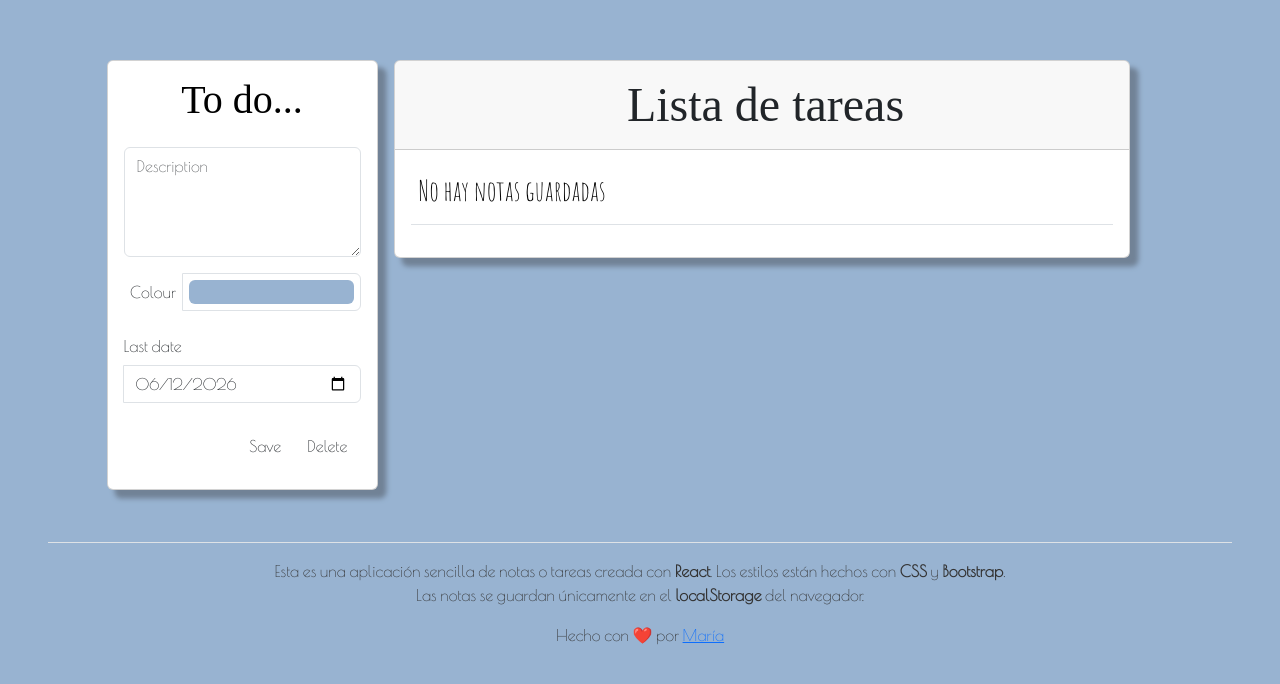
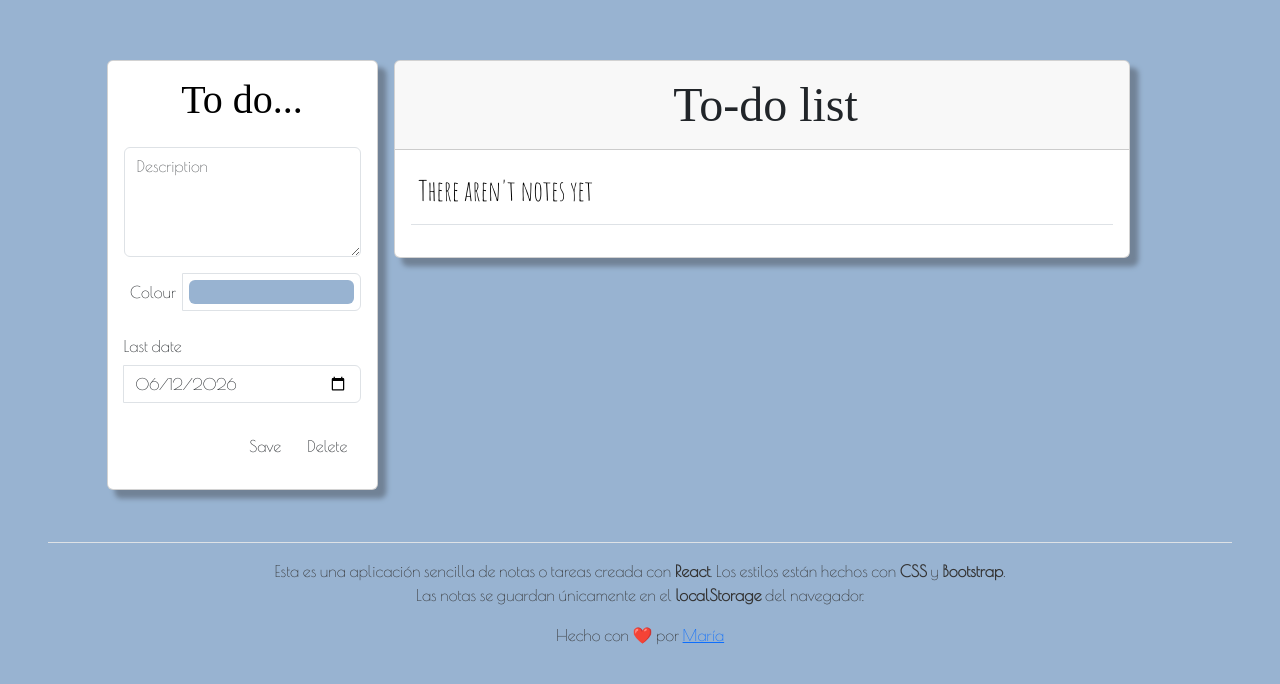
Before and after one commit to marialgoliva/crudReactLocal, a React (Vite) app: page / in a window 1280 px wide. Shown: the top 684 px of the page. Built offline with nearby package versions, Linux system fonts and the light colour scheme; a web font is replaced by a local one.

Commit message:
Change Spanish labels to English in ListaNotas

```diff
--- a/src/components/ListaNotas.jsx
+++ b/src/components/ListaNotas.jsx
@@ -5,7 +5,7 @@ const ListaNotas = ({ notas, confirmarBorrado, setNota }) => {
 
       <div className="card lista">
         <div className="card-header text-center ps-4 listaTitle">
-          Lista de tareas
+          To-do list
         </div>
         <div className="card-body">
           <table className="table">
@@ -13,10 +13,10 @@ const ListaNotas = ({ notas, confirmarBorrado, setNota }) => {
               {notas && notas.length
                 ? (
                   notas.map((nota, index) => (
-                    <Nota confirmarBorrado={confirmarBorrado} key={index} nota={nota} setNota={setNota} />))
+                    <Note confirmarBorrado={confirmarBorrado} key={index} nota={nota} setNota={setNota} />))
                 ) : (
                   <tr>
-                    <th colSpan={5} scope="row"><h3>No hay notas guardadas</h3></th>
+                    <th colSpan={5} scope="row"><h3>There aren't notes yet</h3></th>
                   </tr>
                 )
               }
```
